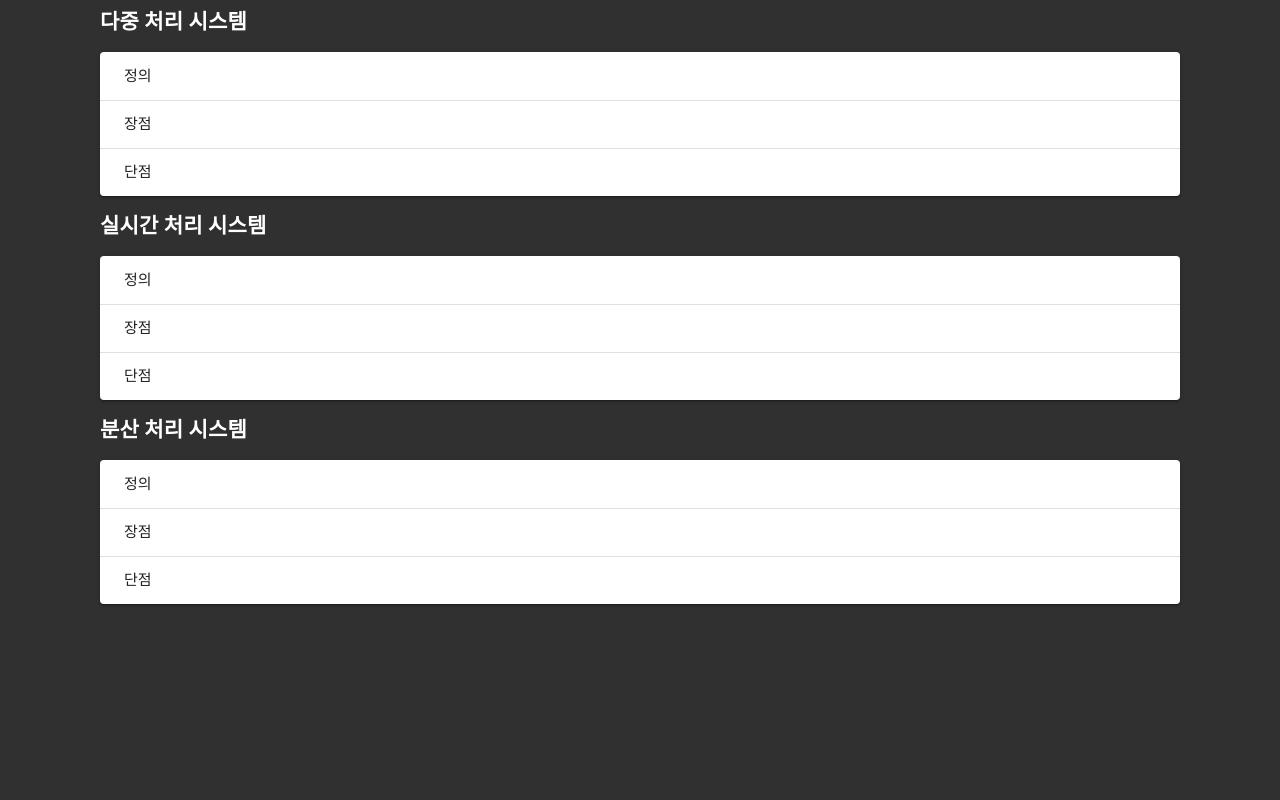
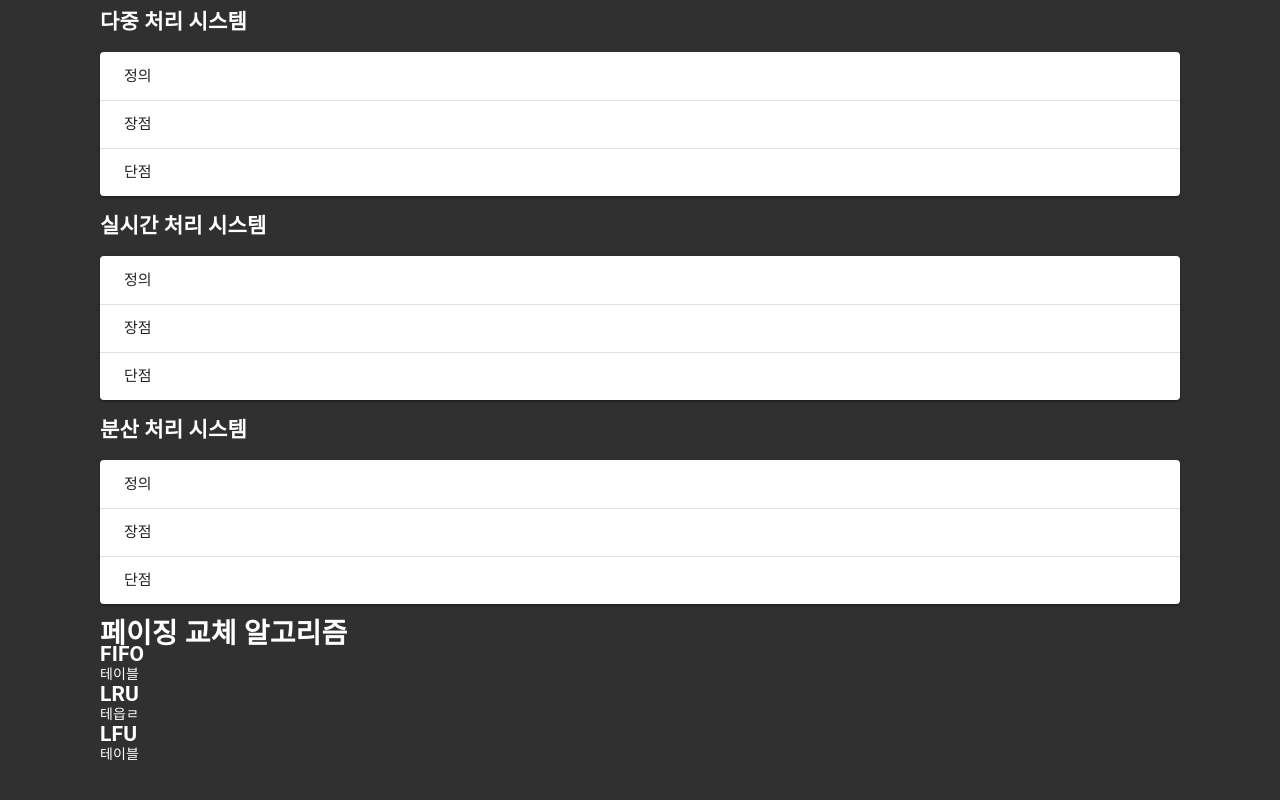
Before and after one commit to daepan/MyHomePage, a Vue app: page /Os in a window 1280 px wide. Shown: the part 1488-2288 px from the top of the page. Before the commit the page ends 2212 px from the top, so only its background shows below. Built offline with nearby package versions, Linux system fonts and the light colour scheme; the HTML template or start-up script is replaced by a standard one.

Commit message:
Panel bug fix

```diff
--- a/src/components/base/Os.vue
+++ b/src/components/base/Os.vue
@@ -211,11 +211,26 @@
       </v-expansion-panel>
     </v-expansion-panels>
        </div><br>
+       <h1>페이징 교체 알고리즘</h1>
+       <h2>FIFO</h2>
+       <div>테이블</div>
+       <h2>LRU</h2>
+       <div>테읍ㄹ</div>
+       <h2>LFU</h2>
+       <div>테이블</div>
     </div>
 </template>
 <script>
 export default {
     name: 'Os-filed',
+    props:{
+        panel:{
+        type:Object,
+        default: function(){
+            return {}
+        }
+        }
+    },
     data: () => ({
         OsContext:{
             프로세스관리기능 :'중앙처리장치와 프로세스의 상태를 추적및 기억한다. 이를 수행하는 프로그램을 교통량 제어기라 한다.',
@@ -224,10 +239,7 @@ export default {
             정보자원관리기능:'정보의 위치, 상태 등을 추적 관리한다. 또한 어떤 작업에서 정보자원을 사용하도록 할 것인지를 결정하고 정보자원의 할당, 회수 등도 이 기능에서 관리한다.'
         },
 
-    }),
-    methods: {
-
-  }
+    })
 }
 </script>
 <style>
```
